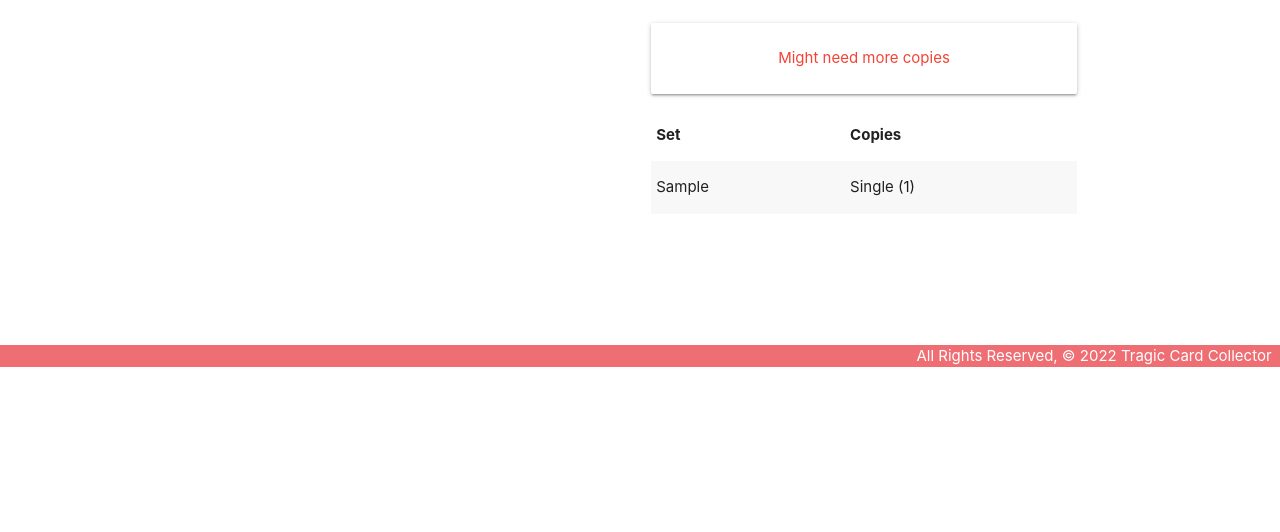
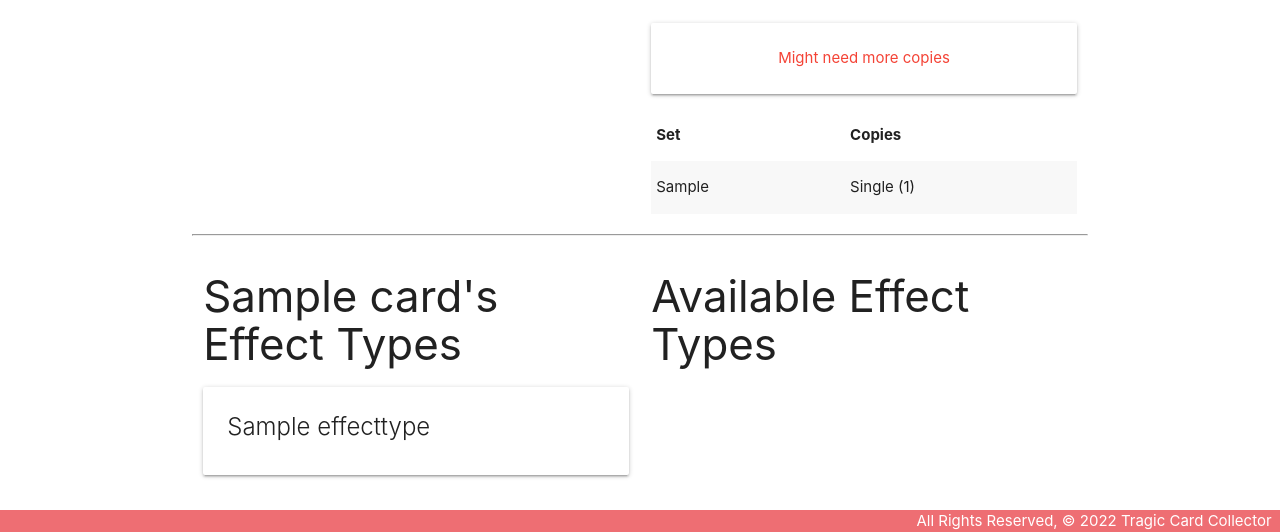
Before and after one commit to jkhclimited/finch-collector, a Django app: page /cards/1/ in a window 1280 px wide. Shown: the part 433-965 px from the top of the page. Before the commit the page ends 800 px from the top, so only its background shows below. Run offline with Django 4.2, Linux system fonts and the light colour scheme; tables that the repository leaves empty hold one stand-in row (values such as "Sample post").

Commit message:
Add files via upload

```diff
--- a/main_app/admin.py
+++ b/main_app/admin.py
@@ -1,5 +1,6 @@
 from django.contrib import admin
-from .models import Card, Owned
+from .models import Card, EffectType, Owned
 
 admin.site.register(Card)
 admin.site.register(Owned)
+admin.site.register(EffectType)
--- a/main_app/apps.py
+++ b/main_app/apps.py
@@ -2,5 +2,4 @@ from django.apps import AppConfig
 
 
 class MainAppConfig(AppConfig):
-    default_auto_field = 'django.db.models.BigAutoField'
     name = 'main_app'
--- a/main_app/models.py
+++ b/main_app/models.py
@@ -8,7 +8,16 @@ COPIES = (
     ('3', 'Playset (3)')
 )
 
-# Create your models here.
+class EffectType(models.Model):
+    name = models.TextField(max_length=100)
+
+    def __str__(self):
+        return self.name
+
+    def get_absolute_url(self):
+        return reverse('effect_detail', kwargs={'pk': self.id})
+
+
 class Card(models.Model):
     card_type = models.CharField(max_length=20)
     name = models.CharField(max_length=100)
@@ -19,6 +28,7 @@ class Card(models.Model):
     defense = models.IntegerField(default=0)
     property = models.CharField(max_length=20, default='N/A')
     description = models.TextField(max_length=1000)
+    effect_type = models.ManyToManyField(EffectType)
 
     def __str__(self):
         return self.name
--- a/main_app/templates/cards/detail.html
+++ b/main_app/templates/cards/detail.html
@@ -52,7 +52,45 @@
         </table>
     </div>
 </div>
-
+<hr>
+<div class="row">
+  <div class="col s6">
+    <h3>{{ card.name }}'s Effect Types</h3>
+    {% if card.effect_type.count %}
+      {% for effect in card.effect_type.all %}
+        <div class="card">
+          <div class="card-content">
+            <span class="card-title">
+              {{ effect.name }}
+            </span>
+          </div>
+        </div>
+      {% endfor %}
+    {% else %}
+      <h5>Please Add Effect Types</h5>
+    {% endif %}
+  </div>
+  <div class="col s6">
+    <h3>Available Effect Types</h3>
+    {% if effects.count %}
+      {% for effect in effects.all %}
+        <div class="card">
+          <div class="card-content">
+            <span class="card-title">
+              {{ effect.name }}
+            </span>
+          </div>
+          <div class="card-action">
+            <form action="{% url 'assoc_effect' card.id effect.id %}" method="post">
+              {% csrf_token %}
+              <button type="submit" class="btn">Add</button>
+            </form>
+          </div>
+        </div>
+      {% endfor %}
+    {% endif %}
+  </div>
+</div>
 <script>
     var selectEl = document.getElementById('id_copies');
     M.FormSelect.init(selectEl);
--- a/main_app/urls.py
+++ b/main_app/urls.py
@@ -10,4 +10,10 @@ urlpatterns = [
     path('cards/<int:pk>/update/', views.CardUpdate.as_view(), name='cards_update'),
     path('cards/<int:pk>/delete/', views.CardDelete.as_view(), name='cards_delete'),
     path('cards/<int:card_id>/add_copies/', views.add_copies, name='add_copies'),
+    path('cards/<int:card_id>/assoc_effect/<int:effect_id>/', views.assoc_effect, name='assoc_effect'),
+    path('effects/', views.EffectList.as_view(), name='effect_index'),
+    path('effects/<int:pk>/', views.EffectDetail.as_view(), name='effect_detail'),
+    path('effects/create/', views.EffectCreate.as_view(), name='effect_create'),
+    path('effects/<int:pk>/update/', views.EffectUpdate.as_view(), name='effect_update'),
+    path('effects/<int:pk>/delete/', views.EffectDelete.as_view(), name='effect_delete'),
 ]
--- a/main_app/views.py
+++ b/main_app/views.py
@@ -2,9 +2,22 @@ from ast import Del, Delete
 from django.shortcuts import render, redirect
 from django.http import HttpResponse
 from django.views.generic.edit import CreateView, UpdateView, DeleteView
-from .models import Card
+from django.views.generic import ListView, DetailView
+from .models import Card, EffectType
 from .forms import OwnedForm
 
+class CardCreate(CreateView):
+    model = Card
+    fields = '__all__'
+    success_url = '/cards/'
+
+class CardUpdate(UpdateView):
+    model = Card
+    fields = '__all__'
+
+class CardDelete(DeleteView):
+    model = Card
+    success_url = '/cards/'
 
 def home(request):
     return render(request, 'home.html')
@@ -18,9 +31,12 @@ def cards_index(request):
 
 def card_details(request, card_id):
     card = Card.objects.get(id=card_id)
+    effect_types_not_on_card = EffectType.objects.exclude(id__in = card.effect_type.all().values_list('id'))
     owned_form = OwnedForm()
     return render(request, 'cards/detail.html', {
-        'card': card, 'owned': owned_form
+        'card': card,
+        'owned': owned_form,
+        'effects': effect_types_not_on_card,
     })
 
 def add_copies(request, card_id):
@@ -31,15 +47,24 @@ def add_copies(request, card_id):
         new_copies.save()
     return redirect('detail', card_id=card_id)
 
-class CardCreate(CreateView):
-    model = Card
-    fields = '__all__'
+def assoc_effect(request, card_id, effect_id):
+    Card.objects.get(id=card_id).effect_type.add(effect_id)
+    return redirect('detail', card_id=card_id)
+
+class EffectList(ListView):
+    model = EffectType
+
+class EffectDetail(DetailView):
+    model = EffectType
+
+class EffectCreate(CreateView):
+    model = EffectType
+    fields = ['name']
+
+class EffectUpdate(UpdateView):
+    model = EffectType
+    fields = ['name']
+
+class EffectDelete(DeleteView):
+    model = EffectType
     success_url = '/cards/'
-
-class CardUpdate(UpdateView):
-    model = Card
-    fields = '__all__'
-
-class CardDelete(DeleteView):
-    model = Card
-    success_url = '/cards/'
```
Also changed, not shown: main_app/migrations/0008_effecttype_card_effect_type.py (added), main_app/migrations/0009_alter_effecttype_name.py (added).
